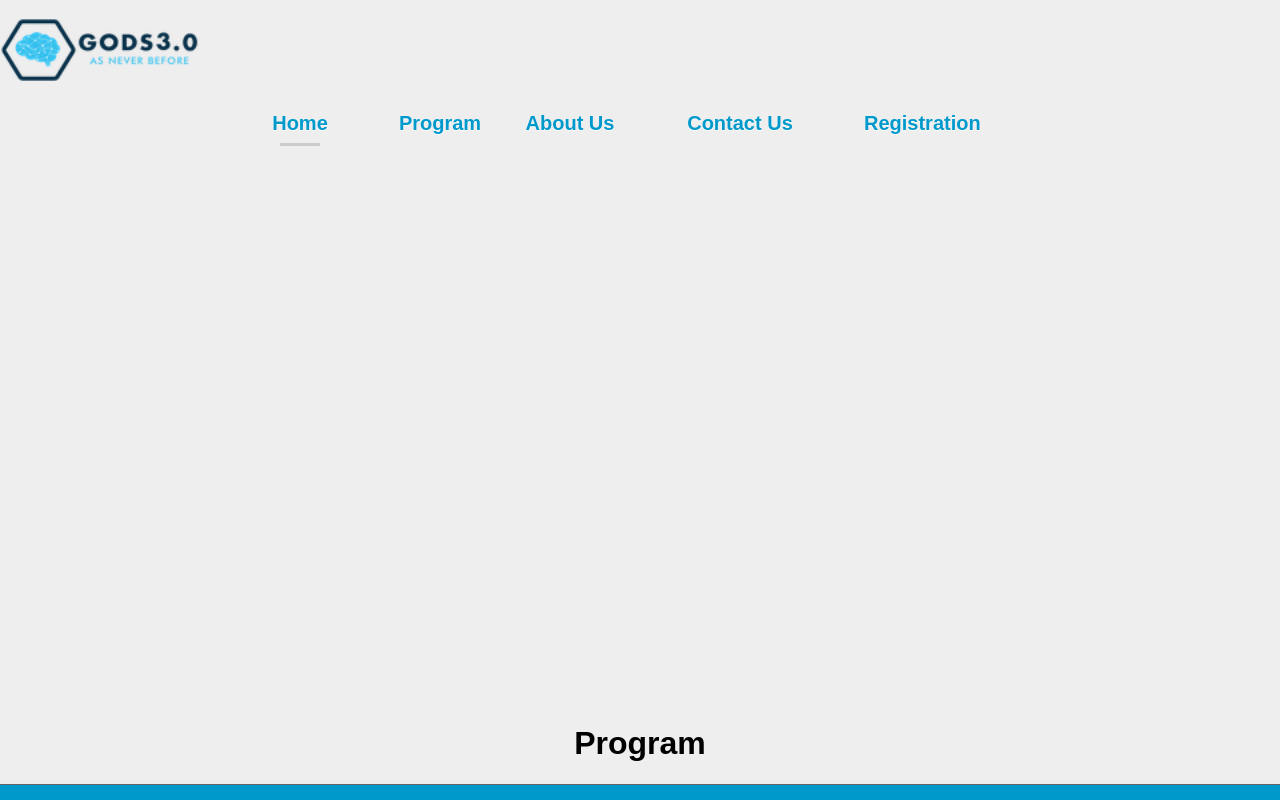
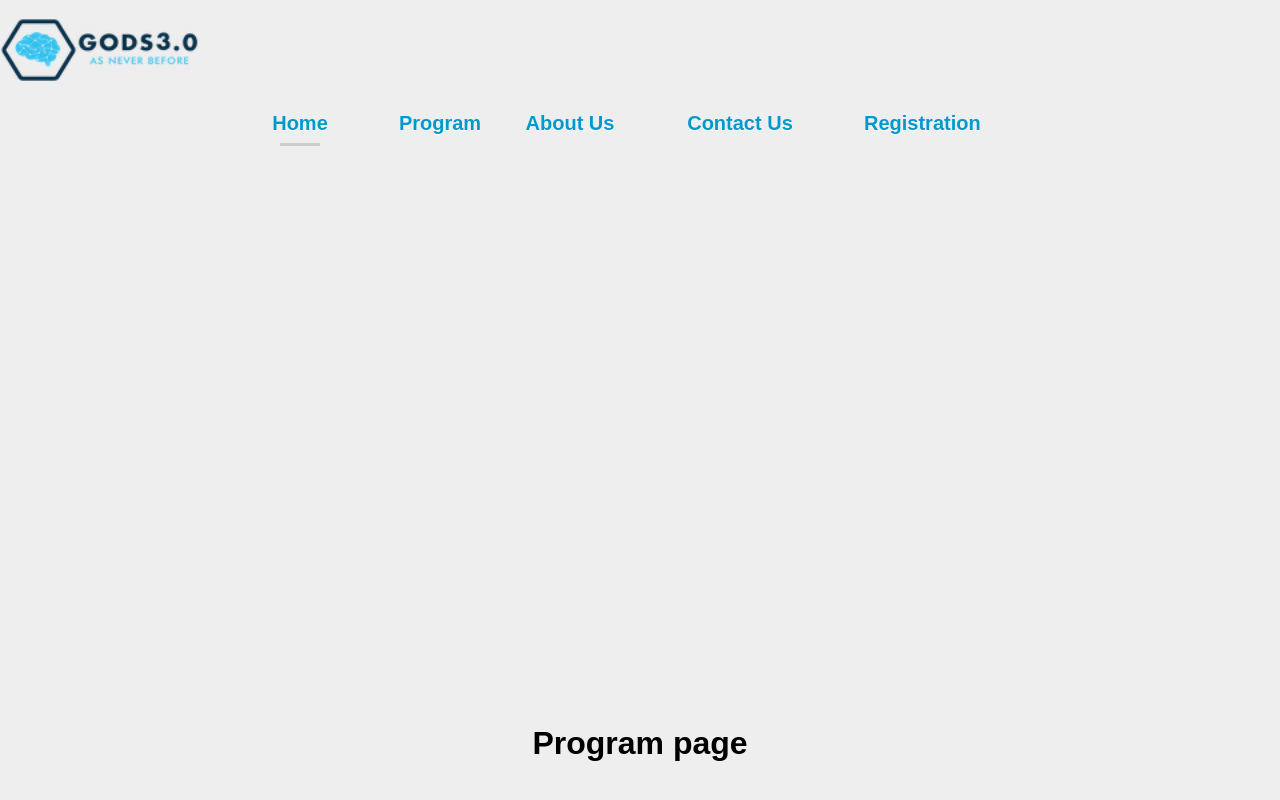
Before and after one commit to DaL1ght1/NavBar-Footer, a React (Vite) app: page /program in a window 1280 px wide. Shown: the top 800 px of the page. Built offline with nearby package versions, Linux system fonts and the light colour scheme.

Commit message:
Update Program.jsx

```diff
--- a/src/Pages/Program.jsx
+++ b/src/Pages/Program.jsx
@@ -1,3 +1,3 @@
 export default function Program() {
-  return <h1>Program</h1>;
+  return <h1 className="kl1">Program page</h1>;
 }
```
